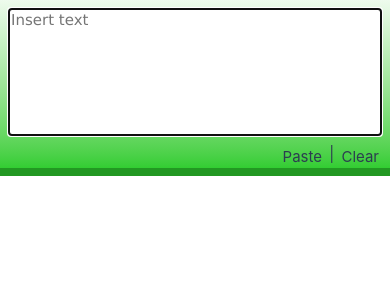
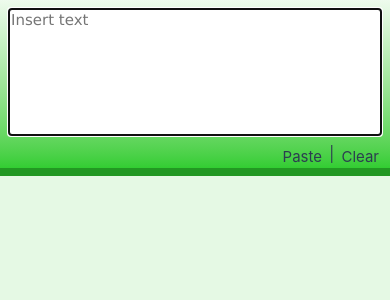
Before and after one commit to TheRabbit42/fic-check, a Vue app: page / in a window 390 px wide. Shown: the top 300 px of the page. Built offline with nearby package versions, Linux system fonts and the light colour scheme.

Commit message:
Mobile css improvement

```diff
--- a/src/assets/mobile.scss
+++ b/src/assets/mobile.scss
@@ -4,8 +4,11 @@
   }
 
   aside {
+    left: 1rem;
+    padding: 1rem;
     position: absolute;
-    top: 12rem;
+    right: 1rem;
+    top: 11rem;
   }
 
   header {
--- a/src/assets/themes.scss
+++ b/src/assets/themes.scss
@@ -37,7 +37,6 @@
     --color-primary: var(--color-purple);
 }
 
-@media (min-width: 1000px) {
     body:has(.theme-red) {
         background: color-mix(in oklab, var(--color-red), white var(--brightness-multi-background));
     }
@@ -56,7 +55,6 @@
     body:has(.theme-purple) {
         background: color-mix(in oklab, var(--color-purple), white var(--brightness-multi-background));
     }
-}
 
 .themed {
     --color-border: color-mix(in oklab, var(--color-primary), black var(--brightness-multi-border));
```
